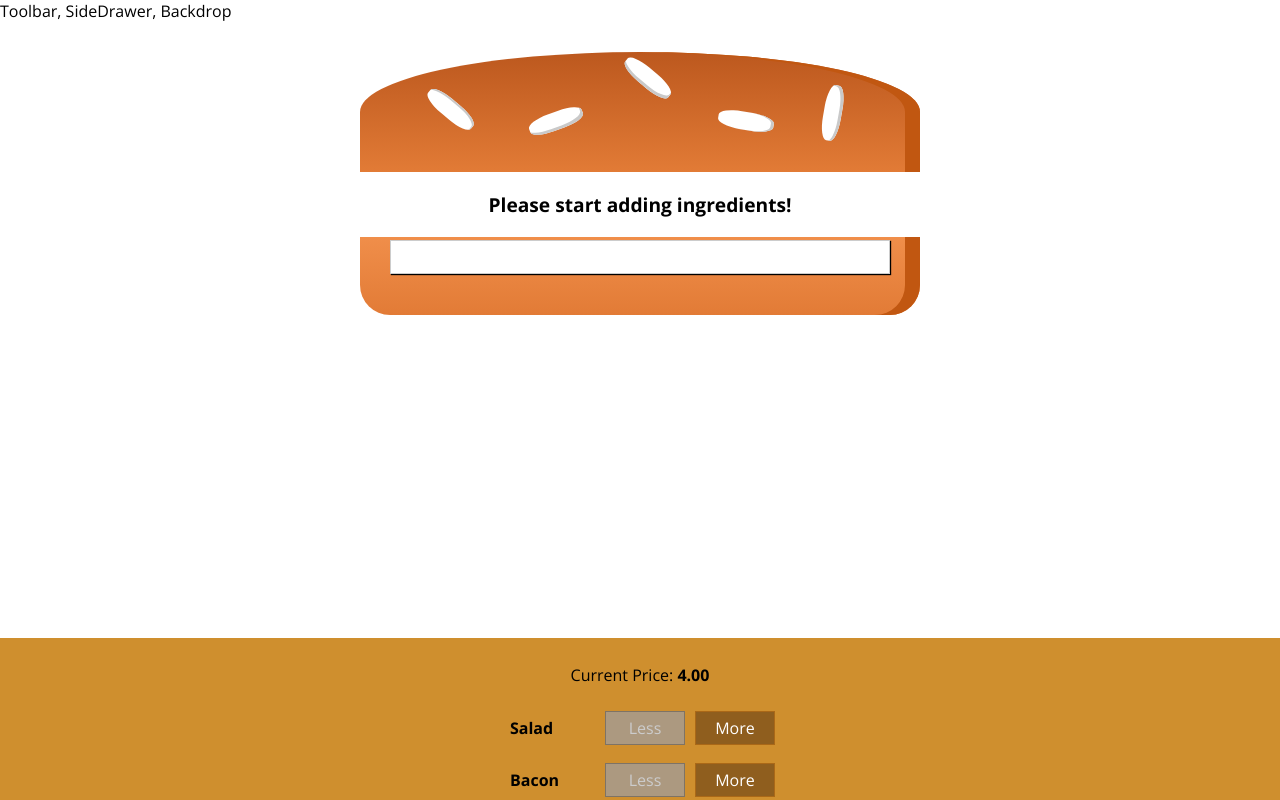
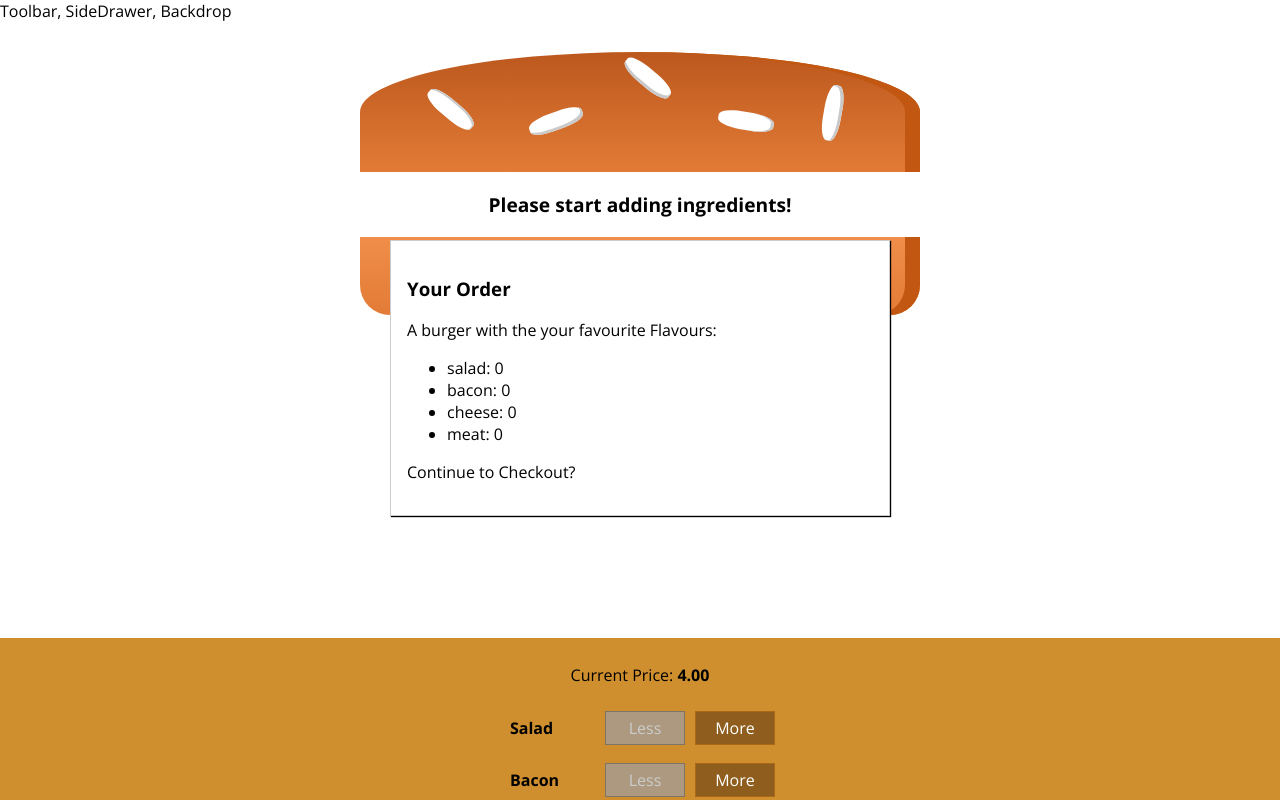
Before and after one commit to flave19/BurgerBuilder, a React app: page / in a window 1280 px wide. Shown: the top 800 px of the page. Built offline with nearby package versions, Linux system fonts and the light colour scheme.

Commit message:
Order Summary Modal appears unconditionally

```diff
--- /dev/null
+++ b/src/components/Burger/OrderSummary/OrderSummary.js
@@ -0,0 +1,24 @@
+import React from "react";
+import Aux from "../../../hoc/Aux";
+
+const orderSummary = props => {
+  const ingredientSummary = Object.keys(props.ingredients).map(igKey => {
+    return (
+      <li>
+        <span style={{ testTransform: "capitalize" }}>
+          {igKey}: {props.ingredients[igKey]}
+        </span>
+      </li>
+    );
+  });
+  return (
+    <Aux>
+      <h3>Your Order</h3>
+      <p> A burger with the your favourite Flavours: </p>
+      <ul>{ingredientSummary}</ul>
+      <p>Continue to Checkout?</p>
+    </Aux>
+  );
+};
+
+export default orderSummary;
--- a/src/containers/BurgerBuilder/BurgerBuilder.js
+++ b/src/containers/BurgerBuilder/BurgerBuilder.js
@@ -3,6 +3,7 @@
 import Burger from "../../components/Burger/Burger";
 import BuildControls from "../../components/Burger/BuildControls/BuildControls";
 import Modal from '../../components/UI/Modal/Modal'
+import OrderSummary from '../../components/Burger/OrderSummary/OrderSummary'
 
 
 const INGREDIENT_PRICES = {
@@ -79,7 +80,9 @@
     }
     return (
       <Aux>
-        <Modal/>
+        <Modal>
+          <OrderSummary ingredients={this.state.ingredients}/>
+        </Modal>
         <Burger ingredients={this.state.ingredients} />
         <BuildControls
           ingredientAdded={this.addIngredientHandler}
```
